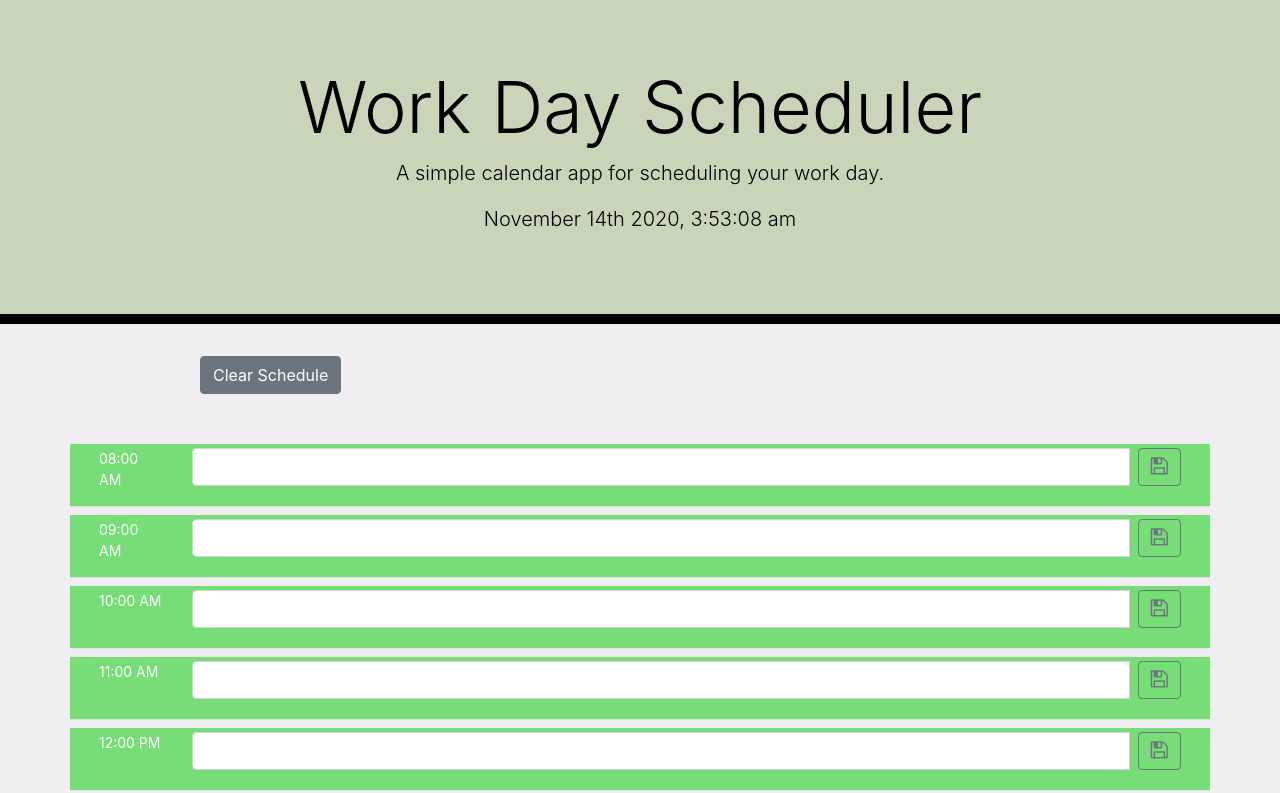
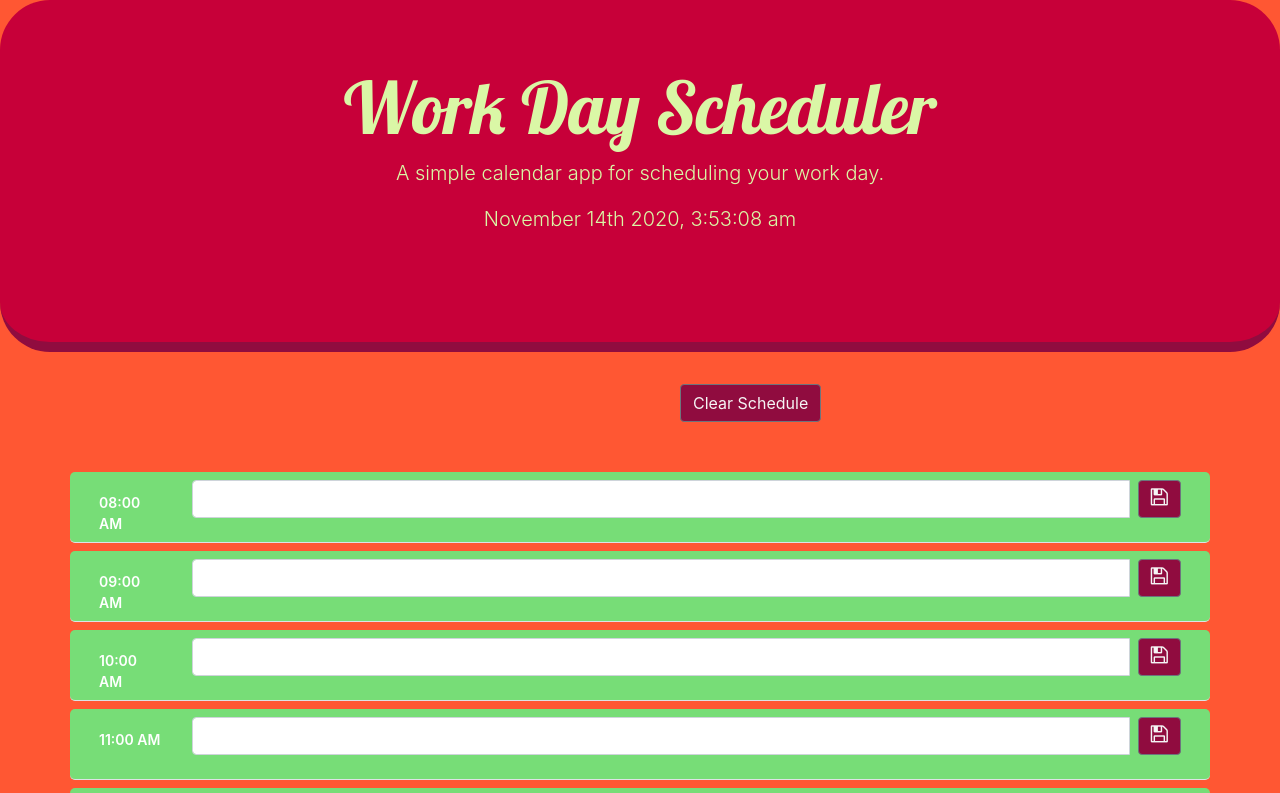
Before and after one commit to lexcraw4d/Day-Planner, a plain HTML site: page index.html in a window 1280 px wide. Shown: the top 793 px of the page. Drawn offline with nearby package versions, Linux system fonts and the light colour scheme.

Commit message:
CSS colors

```diff
--- a/index.html
+++ b/index.html
@@ -8,7 +8,9 @@
 			href="https://cdnjs.cloudflare.com/ajax/libs/jqueryui/1.12.1/jquery-ui.min.css"
 			integrity="sha512-aOG0c6nPNzGk+5zjwyJaoRUgCdOrfSDhmMID2u4+OIslr0GjpLKo7Xm0Ao3xmpM4T8AmIouRkqwj1nrdVsLKEQ=="
 			crossorigin="anonymous"
-		/>
+    />
+    <link rel="preconnect" href="https://fonts.gstatic.com">
+<link href="https://fonts.googleapis.com/css2?family=Lobster&display=swap" rel="stylesheet">
 		<link
 			rel="stylesheet"
 			href="https://cdnjs.cloudflare.com/ajax/libs/twitter-bootstrap/4.5.0/css/bootstrap.min.css"
@@ -30,7 +32,7 @@
 	</head>
 	<body>
 		<div class="jumbotron">
-			<h1 class="display-3">Work Day Scheduler</h1>
+			<h1 class="display-3" id="fontChange">Work Day Scheduler</h1>
 			<p class="lead">A simple calendar app for scheduling your work day.</p>
 			<p id="currentDay" class="lead"></p>
 			<p id="currentTime" class="time"></p>
--- a/script.js
+++ b/script.js
@@ -41,7 +41,7 @@ for (let i = 0; i < timeBlocks.length; i++) {
 
 	//creating times to append to the DOM
 	$('.timeBlocks').append(`
-        <div class="row hour time-block mb-2 border-bottom ${cssClass}">
+        <div class="row hour time-block mb-2 border-bottom ${cssClass}"><style>background-color:#FFC300</style>
             <div class="time col-1">${item.time}</div>
             <div class="input-group mb-3 col-11">
                 <input id="userInput ${item.hour}" type="text" class="form-control" value="${savedText}">
--- a/style.css
+++ b/style.css
@@ -1,29 +1,46 @@
 body {
-	background-color: #f1eef1;
+	background-color: #FF5733;
 }
 .jumbotron {
 	text-align: center;
-	background-color: #c8d5b9;
-	color: black;
-	border-radius: 0;
-	border-bottom: 10px solid black;
+	background-color: #C70039;
+	color:#DAF7A6;
+	border-radius: 50px;
+    border-bottom: 10px solid #900C3F;
+
 }
 
+#fontChange {
+    font-family: 'Lobster', cursive
+}
 
+.btn{
+    display: flex;
+    justify-content: center;
+    margin-left: 480px;
+    background-color:#900C3F;
+    color:whitesmoke;
+}
 .past {
 	background-color: #d3d3d3;
 	color: white;
 }
 
+
 .hour {
-	color: cadetblue;
+	color: #C70039;
 	justify-content: center;
 	align-content: center;
-	padding: 4px 14px;
+    padding: 8px 14px;
+    background-color: #DAF7A6;
+    border-radius: 5px;
+    font-size: medium;
 }
 
 .time {
-	font-size: 14px;
+    font-size: 14px;
+    font-weight: 600;
+    padding-top: 12px;
 }
 
 .present {
```
